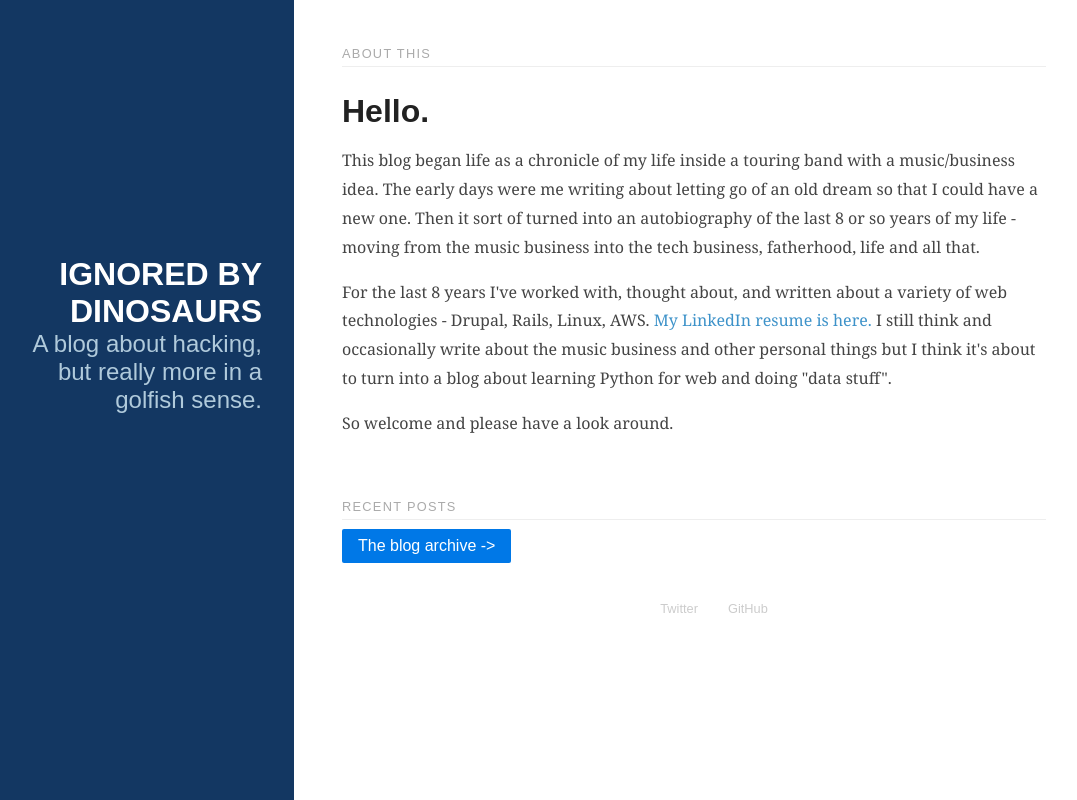
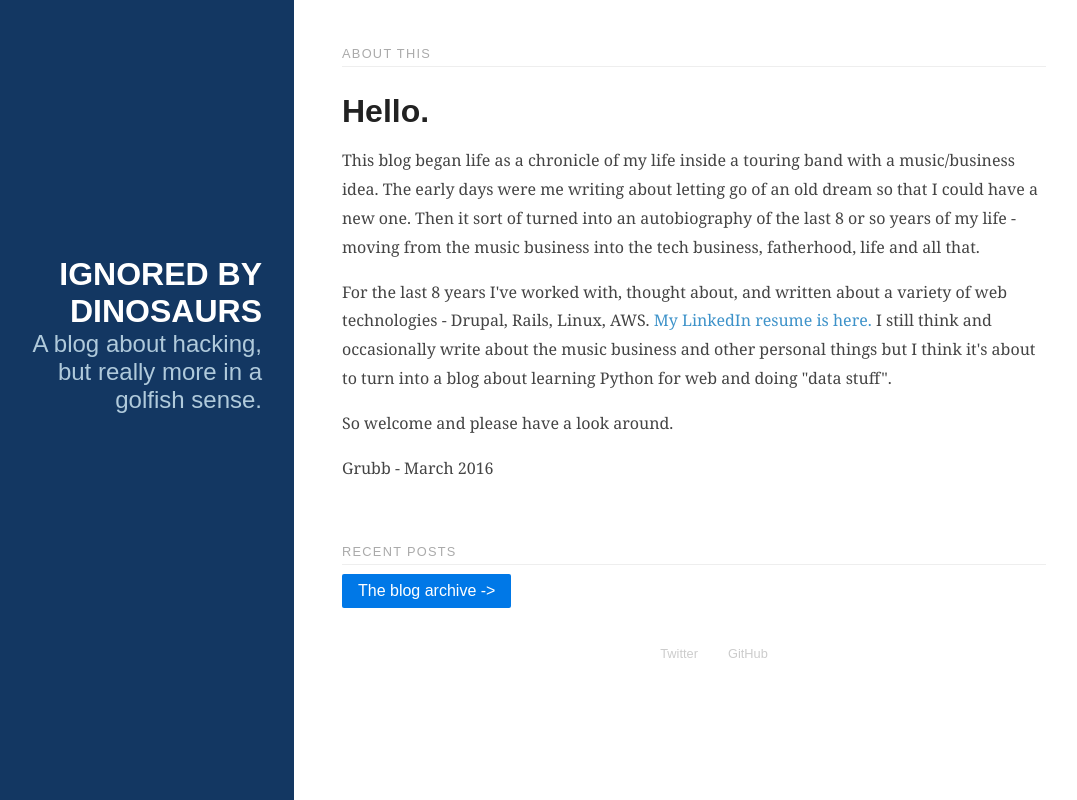
Before and after one commit to JGrubb/django-blog, a Django app: template blog/templates/blog/post_list.html in a window 1280 px wide. Shown: the whole page, without its empty margins (26-1103 px from the left). Run offline with Django 3.2, Linux system fonts and the light colour scheme; the template is opened without the code that fills it, so the values that code supplies are empty; parts of the project's set-up code (start-up, migrations or seed data) failed here and were passed over; some libraries are stand-ins or nearby versions.

Commit message:
front page copy

```diff
--- a/blog/templates/blog/post_list.html
+++ b/blog/templates/blog/post_list.html
@@ -31,6 +31,7 @@
                 <p>
                     So welcome and please have a look around.
                 </p>
+                <p>Grubb - March 2016</p>
             </div>
         </section>
     </div>
```
